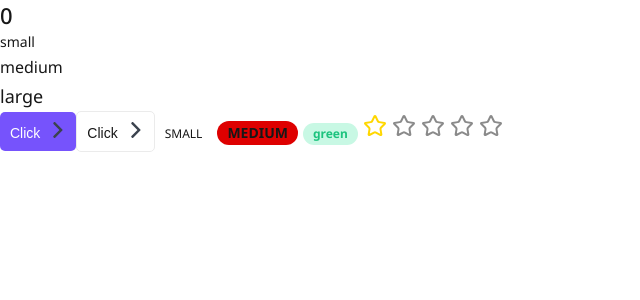
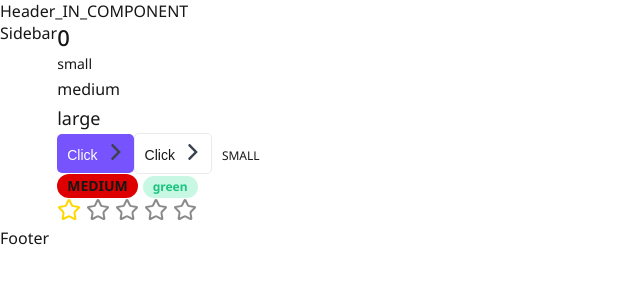
Before and after one commit to Bilostenko/top-app, a Next.js app: page / in a window 1280 px wide. Shown: the top 300 px of the page, without its empty margins (0-640 px from the left). Built offline with nearby package versions, Linux system fonts and the light colour scheme.

Commit message:
add layout

```diff
--- /dev/null
+++ b/app/Layout.module.css
@@ -0,0 +1,24 @@
+.wrapper {
+  display: grid;
+  grid-template-columns: auto 230px minmax(320px, 1200px) auto;
+  grid-template-areas:
+    "header header header header"
+    "sidebar body body body"
+    "footer footer footer footer";
+}
+
+.header {
+  grid-area: header;
+}
+
+.sidebar {
+  grid-area: sidebar;
+}
+
+body {
+  grid-area: body;
+}
+
+.footer {
+  grid-area: footer;
+}
--- a/app/layout.tsx
+++ b/app/layout.tsx
@@ -1,7 +1,9 @@
 import type { Metadata } from "next";
-
+import style from "./Layout.module.css";
 import { Noto_Sans } from "next/font/google";
 import "./globals.css";
+
+import { Footer, Header, Sidebar } from "@/layout";
 
 const notoSans = Noto_Sans({
   variable: "--font-noto-sans",
@@ -22,8 +24,13 @@ export default function RootLayout({
 }>) {
   return (
     <html lang="en">
-      <body className={` ${notoSans.variable}`}>
-        {children}
+      <body className={`${notoSans.variable} ${style.body}`}>
+        <div className={style.wrapper}>
+          <Header className={style.header} />
+          <Sidebar className={style.sidebar} />
+          {children}
+          <Footer className={style.footer} />
+        </div>
       </body>
     </html>
   );
--- /dev/null
+++ b/layout/Footer/Footer.props.tsx
@@ -0,0 +1,4 @@
+export interface FooterProps extends React.HTMLAttributes<HTMLDivElement> {
+  className?: string;
+  children?: React.ReactNode;
+}
--- /dev/null
+++ b/layout/Footer/Footer.tsx
@@ -0,0 +1,9 @@
+import { FooterProps } from "./Footer.props";
+
+export const Footer = ({ className, children, ...props }: FooterProps) => {
+  return (
+    <footer className={className} {...props}>
+      {children || "Footer"}
+    </footer>
+  );
+};
--- /dev/null
+++ b/layout/Header/Header.props.tsx
@@ -0,0 +1,4 @@
+export interface HeaderProps extends React.HTMLAttributes<HTMLDivElement> {
+  className?: string;
+  children?: React.ReactNode;
+}
--- /dev/null
+++ b/layout/Header/Header.tsx
@@ -0,0 +1,9 @@
+import { HeaderProps } from "./Header.props";
+
+export const Header = ({ className, children, ...props }: HeaderProps) => {
+  return (
+    <header className={className} {...props}>
+      {children || "Header_IN_COMPONENT"}
+    </header>
+  );
+};
--- /dev/null
+++ b/layout/Sidebar/Sidebar.props.tsx
@@ -0,0 +1,4 @@
+export interface SidebarProps extends React.HTMLAttributes<HTMLDivElement> {
+  className?: string;
+  children?: React.ReactNode;
+}
--- /dev/null
+++ b/layout/Sidebar/Sidebar.tsx
@@ -0,0 +1,9 @@
+import { SidebarProps } from "./Sidebar.props";
+
+export const Sidebar = ({ className, children, ...props }: SidebarProps) => {
+  return (
+    <div className={className} {...props}>
+      {children || "Sidebar"}
+    </div>
+  );
+};
--- /dev/null
+++ b/layout/index.ts
@@ -0,0 +1,3 @@
+export * from './Footer/Footer';
+export * from './Header/Header';
+export * from './Sidebar/Sidebar'
```
